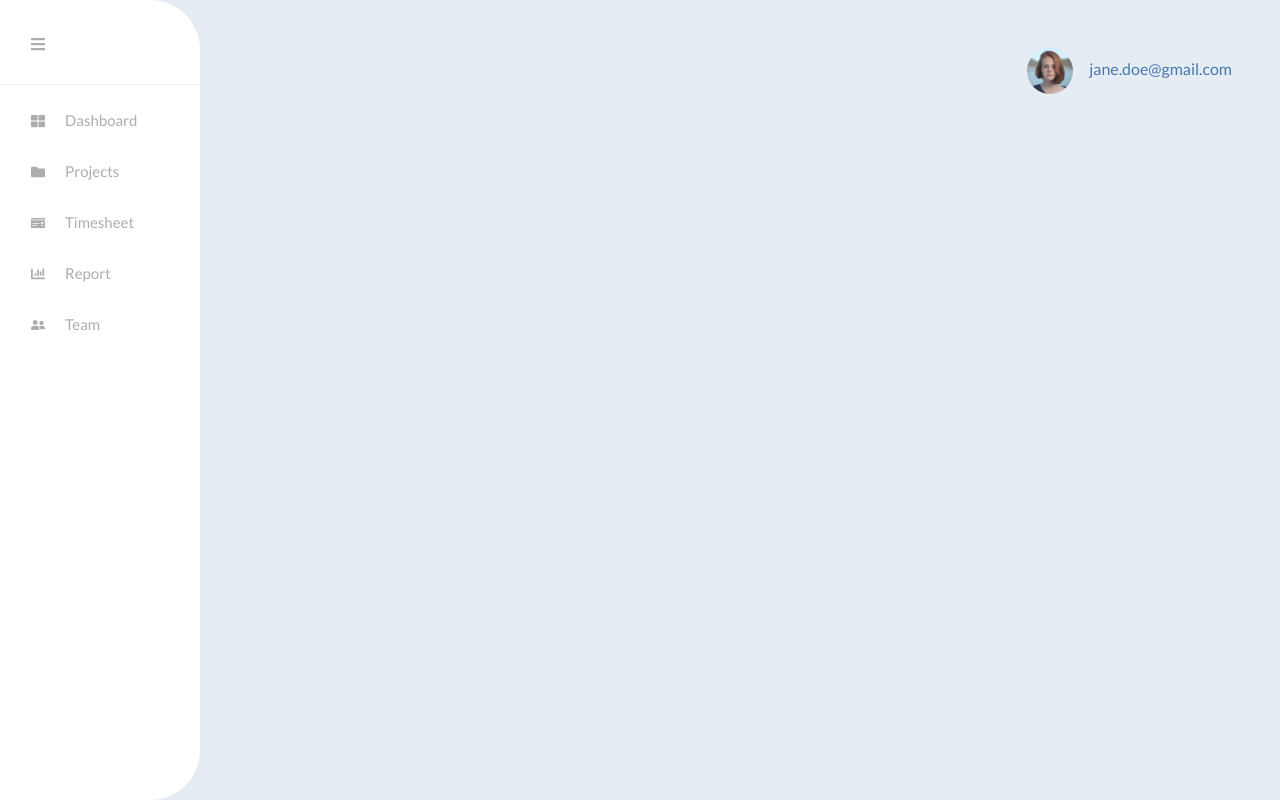
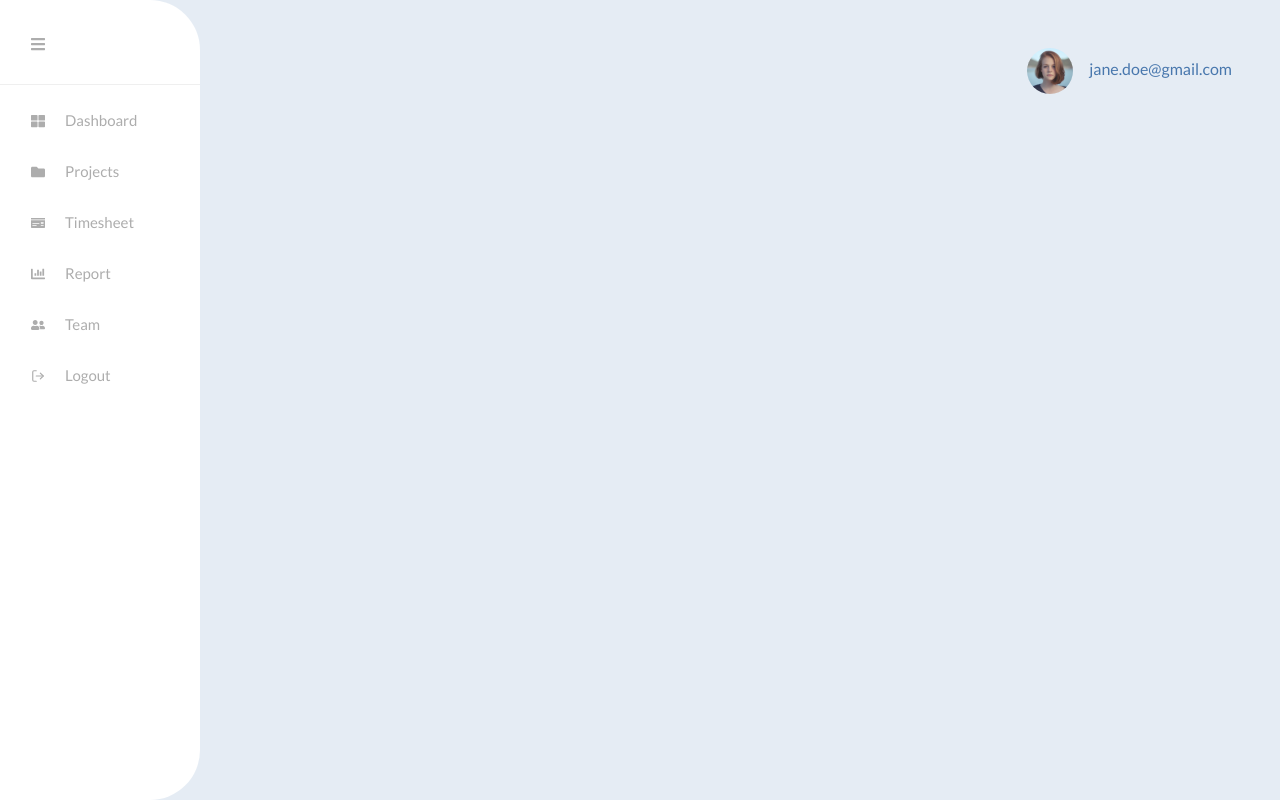
Before and after one commit to yogiduzit/yojana-client, a React (Create React App) app: page / in a window 1280 px wide. Built offline with nearby package versions, Linux system fonts and the light colour scheme; no server answers.

Commit message:
Added logout functionality

```diff
--- a/src/api/Authentication.js
+++ b/src/api/Authentication.js
@@ -1,4 +1,9 @@
-import { API_URL } from "../constants/environementVariables"
+import {  ACCESS_TOKEN, API_URL } from "../constants/environementVariables"
+
+export const isLoggedIn = () => {
+  const token = localStorage.getItem(ACCESS_TOKEN);
+  return token && token.length > 0;
+};
 
 export const login = async (username, password) => {
     const res = await fetch(`${API_URL}/auth`, {
@@ -10,3 +15,7 @@ export const login = async (username, password) => {
     });
     return res.json();
 }
+
+export const logout = () => {
+  localStorage.removeItem(ACCESS_TOKEN);
+}
--- a/src/containers/Sidebar/index.jsx
+++ b/src/containers/Sidebar/index.jsx
@@ -1,5 +1,5 @@
 import React, { useState, useEffect } from 'react';
-import { Link } from 'react-router-dom';
+import { Link, useHistory } from 'react-router-dom';
 import Routes from '../../constants/routes';
 import {
     ProSidebar,
@@ -11,6 +11,8 @@ import {
     SidebarContent,
 } from 'react-pro-sidebar';
 import { FaBars, FaThLarge, FaFolder, FaMoneyCheck, FaChartBar,  FaUserFriends } from 'react-icons/fa';
+import { FiLogOut } from 'react-icons/fi';
+import { logout } from '../../api/Authentication';
 
 const Sidebar = (props) => {
     useEffect(() => {
@@ -18,12 +20,18 @@ const Sidebar = (props) => {
     },[])
 
     const { pathname } = props.location;
+    const history = useHistory();
 
     const [collapsed, setCollapsed] = useState(false);
 
     const handleCollapsedChange = () => {
         setCollapsed(!collapsed);
     };
+
+    const handleLogout = () => {
+      logout();
+      history.push(Routes.LOGIN);
+    }
 
     return (
         <ProSidebar
@@ -82,6 +90,12 @@ const Sidebar = (props) => {
                         Team
                         <Link to={Routes.EMPLOYEE} />
                     </MenuItem>
+                    <MenuItem
+                        icon={<FiLogOut />}
+                        onClick={handleLogout}
+                    >
+                        Logout
+                    </MenuItem>
                 </Menu>
             </SidebarContent>
         </ProSidebar>
--- a/src/routes/login/login.jsx
+++ b/src/routes/login/login.jsx
@@ -7,10 +7,11 @@ import TextField from '@material-ui/core/TextField';
 import { Button } from '@material-ui/core'
 
 import logo from '../../assets/images/logo.svg'
-import { login } from '../../api/Authentication';
+import { isLoggedIn, login } from '../../api/Authentication';
 
 import { ACCESS_TOKEN } from '../../constants/environementVariables';
 import Routes from '../../constants/routes';
+import { Redirect } from 'react-router';
 
 class Login extends Component {
   constructor(props) {
@@ -40,6 +41,9 @@ class Login extends Component {
   }
 
   render() {
+    if (isLoggedIn()) {
+      return <Redirect to={Routes.DASHBOARD}/>;
+    }
       return (
         <Container className='mx-auto p-5'>
           <div className='mx-auto loginbox text-center py-5'>
```
Lines whose indentation alone changed are shown as unchanged.
